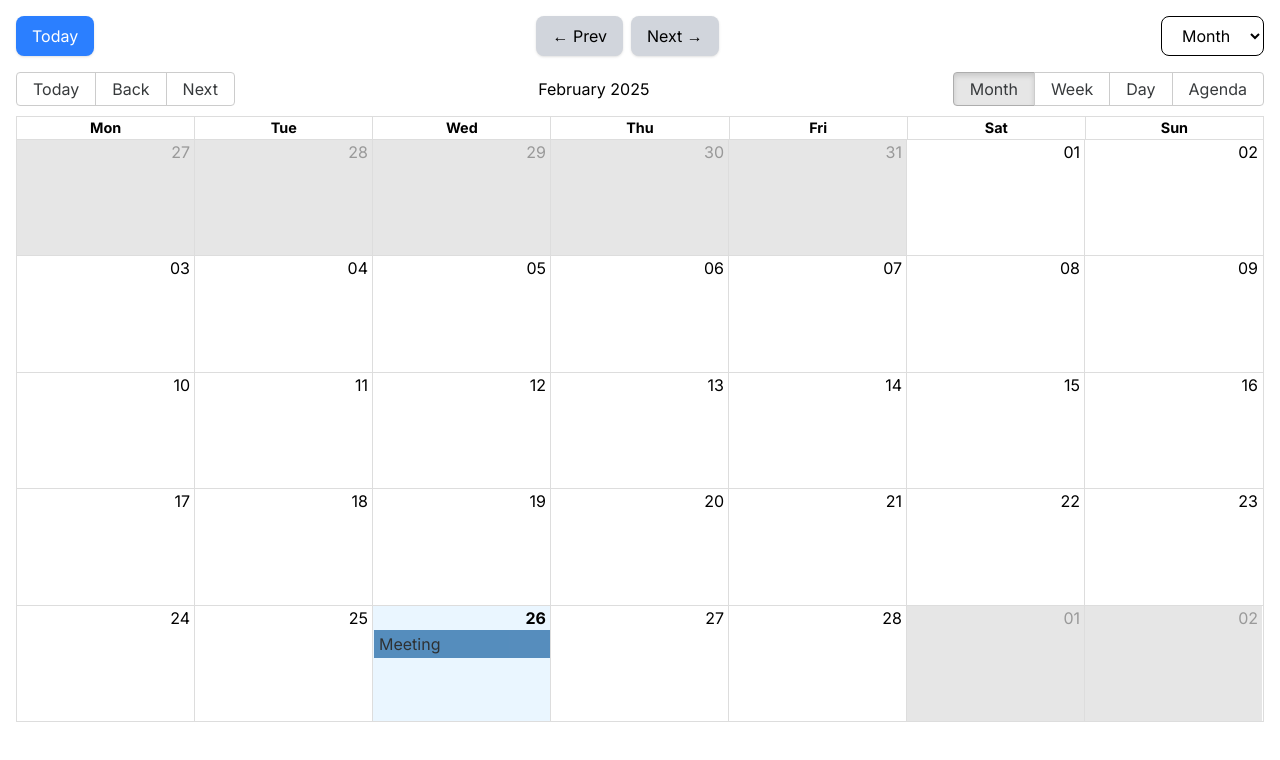
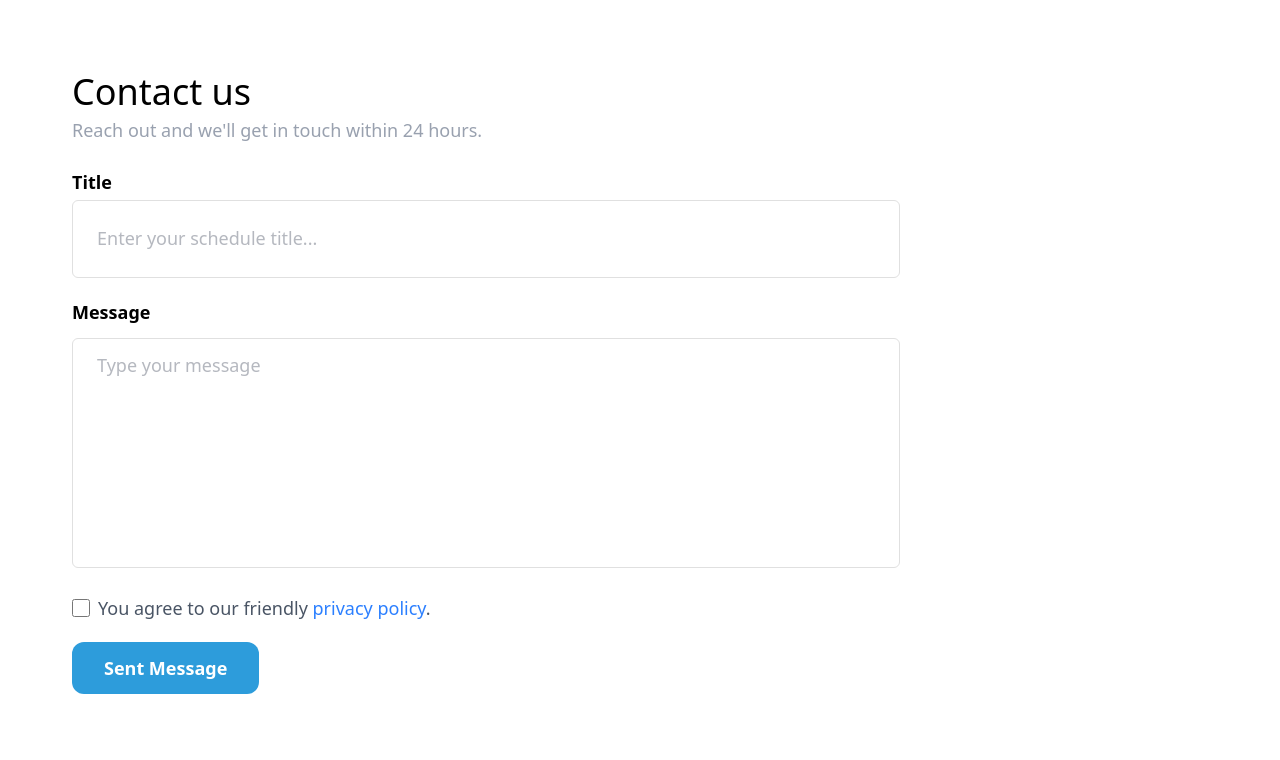
Before and after one commit to MrNobodyCam/SmartSched, a React (Vite) app in the folder frontend/: page / in a window 1280 px wide. Shown: the top 760 px of the page. Built offline with nearby package versions, Linux system fonts and the light colour scheme.

Commit message:
Contact_us V1.0

```diff
--- a/frontend/package.json
+++ b/frontend/package.json
@@ -16,6 +16,8 @@
     "@fullcalendar/interaction": "^6.1.15",
     "@fullcalendar/react": "^6.1.15",
     "@fullcalendar/timegrid": "^6.1.15",
+    "@headlessui/react": "^2.2.0",
+    "@heroicons/react": "^2.2.0",
     "date-fns": "^4.1.0",
     "react": "^19.0.0",
     "react-big-calendar": "^1.18.0",
--- a/frontend/src/App.tsx
+++ b/frontend/src/App.tsx
@@ -1,12 +1,11 @@
 // import { useEffect, useState } from "react";
-import Calendar from "./components/Calendar";
-import "./App.css";
+import Contact from "./components/Contact_us";
 
 //* App function
 function App() {
   return (
     <>
-      <Calendar />
+      <Contact />
     </>
   );
 }
--- a/frontend/src/components/Calendar.tsx
+++ /dev/null
@@ -1,94 +0,0 @@
-import React, { useState } from "react";
-import { Calendar, dateFnsLocalizer } from "react-big-calendar";
-import "react-big-calendar/lib/css/react-big-calendar.css";
-import { format, parse, startOfWeek, getDay } from "date-fns";
-import { enUS } from "date-fns/locale/en-US";
-
-const locales = {
-  "en-US": enUS,
-};
-const localizer = dateFnsLocalizer({
-  format,
-  parse,
-  startOfWeek: () => startOfWeek(new Date(), { weekStartsOn: 1 }),
-  getDay,
-  locales,
-});
-
-const events = [
-  {
-    title: "Meeting",
-    start: new Date(),
-    end: new Date(new Date().setHours(new Date().getHours() + 1)),
-  },
-];
-
-const MyCalendar = () => {
-  const [view, setView] = useState("month");
-  const [date, setDate] = useState(new Date());
-
-  const eventStyleGetter = (event, start, end, isSelected) => {
-    const backgroundColor = event.title === "Meeting" ? "#3174ad" : "#f0f0f0";
-    const style = {
-      backgroundColor,
-      borderRadius: "0px",
-      opacity: 0.8,
-      color: "black",
-      border: "0px",
-      display: "block",
-    };
-    return {
-      style,
-    };
-  };
-
-  return (
-    <div className="p-4 w-full h-full">
-      <div className="flex justify-between mb-4">
-        <button
-          onClick={() => setDate(new Date())}
-          className="px-4 py-2 bg-blue-500 text-white rounded-lg shadow hover:bg-blue-600"
-        >
-          Today
-        </button>
-        <div>
-          <button
-            onClick={() => setDate(new Date(date.setDate(date.getDate() - 1)))}
-            className="px-4 py-2 bg-gray-300 rounded-lg shadow mr-2 hover:bg-gray-400"
-          >
-            ← Prev
-          </button>
-          <button
-            onClick={() => setDate(new Date(date.setDate(date.getDate() + 1)))}
-            className="px-4 py-2 bg-gray-300 rounded-lg shadow hover:bg-gray-400"
-          >
-            Next →
-          </button>
-        </div>
-        <select
-          className="px-4 py-2 border rounded-lg"
-          value={view}
-          onChange={(e) => setView(e.target.value)}
-        >
-          <option value="month">Month</option>
-          <option value="week">Week</option>
-          <option value="day">Day</option>
-        </select>
-      </div>
-      <Calendar
-        localizer={localizer}
-        events={events}
-        startAccessor="start"
-        endAccessor="end"
-        date={date}
-        onNavigate={setDate}
-        view={view}
-        onView={setView}
-        style={{ height: "calc(100vh - 150px)" }}
-        eventPropGetter={eventStyleGetter}
-      />
-    </div>
-  );
-};
-
-export default MyCalendar;
--- /dev/null
+++ b/frontend/src/components/Contact_us.tsx
@@ -0,0 +1,99 @@
+import React, { useState } from 'react';
+
+const FullScreenContactForm = () => {
+  const [formData, setFormData] = useState({
+    title: '',
+    message: '',
+    agreedToPolicy: false
+  });
+
+  const handleChange = (e: React.ChangeEvent<HTMLInputElement | HTMLTextAreaElement>) => {
+    const { name, value } = e.target;
+    setFormData({
+      ...formData,
+      [name]: value
+    });
+  };
+
+  const handleCheckboxChange = (e: React.ChangeEvent<HTMLInputElement>) => {
+    setFormData({
+      ...formData,
+      agreedToPolicy: e.target.checked
+    });
+  };
+
+  const handleSubmit = (e: React.FormEvent<HTMLFormElement>) => {
+    e.preventDefault();
+    console.log('Form submitted:', formData);
+    // Form submission logic would go here
+  };
+
+  return (
+    <div className="flex items-start justify-start p-4 sm:p-12 w-full h-full" style={{ position: 'absolute' }}>
+      <div className="w-[876px] h-full p-6 rounded-md">
+        <form onSubmit={handleSubmit}>
+          <div className="mb-5">
+            <h1 className="text-2xl sm:text-4xl font-medium mb-1">Contact us</h1>
+            <p className="text-base sm:text-lg text-gray-400 mb-6">Reach out and we'll get in touch within 24 hours.</p>
+          </div>
+          <div className="mb-5">
+            <label htmlFor="title" className="block text-base sm:text-lg font-bold text-black mb-1">
+              Title
+            </label>
+            <input
+              type="title"
+              name="title"
+              id="title"
+              placeholder="Enter your schedule title..."
+              value={formData.title}
+              onChange={handleChange}
+              className="w-full h-[48px] sm:h-[60px] md:h-[78px] rounded-md border border-[#e0e0e0] bg-white py-2 sm:py-3 px-4 sm:px-6 text-base font-medium text-[#6B7280] outline-none focus:border-[#6A64F1] focus:shadow-md placeholder:text-base sm:placeholder:text-lg transition-all duration-200"
+              required
+            />
+          </div>
+          <div className="mb-5">
+            <label htmlFor="message" className="mb-3 block text-base sm:text-lg font-bold text-black">
+              Message
+            </label>
+            <textarea
+              rows={4}
+              name="message"
+              id="message"
+              placeholder="Type your message"
+              value={formData.message}
+              onChange={handleChange}
+              className="w-full min-h-[150px] sm:min-h-[200px] md:min-h-[230px] resize-none rounded-md border border-[#e0e0e0] bg-white py-3 px-6 text-base font-medium text-[#6B7280] outline-none focus:border-[#6A64F1] focus:shadow-md placeholder:text-base sm:placeholder:text-lg"
+              required
+            />
+          </div>
+          <div className="mb-5 flex items-center">
+            <input
+              type="checkbox"
+              id="policy"
+              name="agreedToPolicy"
+              checked={formData.agreedToPolicy}
+              onChange={handleCheckboxChange}
+              className="mr-2"
+              style={{ width: '18px', height: '18px' }}
+              required
+            />
+            <label htmlFor="policy" className="text-base sm:text-lg text-gray-600 mt-2 sm:mt-0">
+              You agree to our friendly <a href="/privacy-policy" className="text-blue-500 hover:underline">privacy policy</a>.
+            </label>
+          </div>
+          <div>
+            <button
+              type="submit"
+              className="hover:shadow-form rounded-md bg-[#2D9CDB] py-3 px-8 text-base sm:text-lg font-bold text-white outline-none"
+              style={{ borderRadius: '12px' }}
+            >
+              Sent Message
+            </button>
+          </div>
+        </form>
+      </div>
+    </div>
+  );
+};
+
+export default FullScreenContactForm;
```
Also changed, not shown: 2 other files (tests, documents, lock files or other folders).
